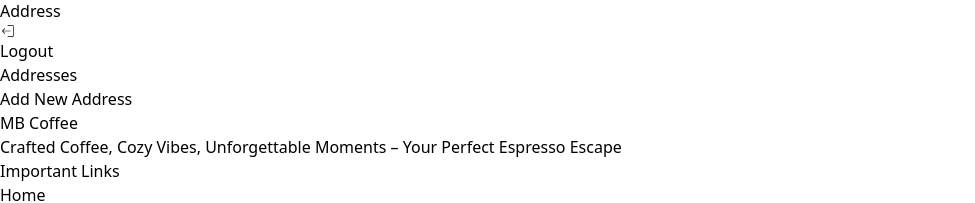
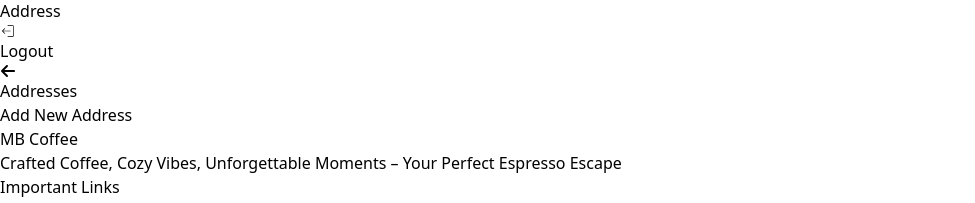
Before and after one commit to Mohsen-Baghaei/MB-Coffee, a React (Vite) app: page /profile in a window 1280 px wide. Shown: the part 2513-2716 px from the top of the page, without its empty margins (0-975 px from the left). Built offline with nearby package versions, Linux system fonts and the light colour scheme; no server answers.

Commit message:
working on address

```diff
--- a/src/App.tsx
+++ b/src/App.tsx
@@ -6,6 +6,7 @@
 import Layout from "./components/Layout";
 import Home from "./components/elements/Home";
 import Loading from "./components/elements/Loading";
+import Address from "./components/profile/address/Address";
 
 const Products = lazy(() => import("./components/products/Products"));
 const SingleProduct = lazy(() => import("./components/products/SingleProduct"));
@@ -84,14 +85,16 @@
             </Suspense>
           }
         />
+        <Route path="profile">
           <Route
-          path="profile"
+            index
             element={
               <Suspense fallback={<Loading />}>
                 <Profile />
               </Suspense>
             }
           />
+        </Route>
 
         <Route
           path="*"
--- a/src/components/profile/Profile.tsx
+++ b/src/components/profile/Profile.tsx
@@ -34,11 +34,11 @@
         </div>
 
         <div className="w-full flex items-center gap-4 border-b-2 border-solid border-gray-400 p-5">
-          <CiLogout className="size-8" />
+          <CiLogout className="size-8 " />
           <p className="text-xl font-semibold ">Logout</p>
         </div>
       </article>
-      <article className="hidden lg:flex lg:w-8/12 xl:w-10/12  flex-col items-start justify-start p-5">
+      <article className="hidden lg:flex lg:w-8/12 xl:w-10/12  flex-col items-start justify-start ">
         <Address />
       </article>
     </section>
--- a/src/components/profile/address/Address.tsx
+++ b/src/components/profile/address/Address.tsx
@@ -1,11 +1,25 @@
 import { ReactElement } from "react";
+import { FaArrowLeft } from "react-icons/fa6";
+import { selectedUsers } from "../../../app/register/registerSlice";
+import { useSelector } from "react-redux";
+import { Link } from "react-router-dom";
 
 const Address = (): ReactElement => {
+  const user = useSelector(selectedUsers);
+
   return (
-    <div className="flex flex-col items-center justify-center w-full gap-7">
-      <div className="flex justify-between items-center">
-        <p className="text-2xl">Addresses</p>
-        <button>Add New Address</button>
+    <div className="flex flex-col items-center justify-center w-full gap-7 p-5">
+      <div className="w-full flex justify-between items-center">
+        <div className="flex gap-4 justify-center items-center">
+          <FaArrowLeft className="size-6 cursor-pointer" />
+          <p className="text-2xl">Addresses</p>
+        </div>
+        <Link
+          to={`/new/${user?.id}`}
+          className=" flex justify-center items-center gap-1 tracking-wider font-semibold bg-secondary/70 text-gray-100 p-4 rounded-lg hover:bg-secondary transition-all duration-300 ease-in-out focus:shadow-outline focus:outline-none disabled:bg-secondary/40 cursor-pointer"
+        >
+          Add New Address
+        </Link>
       </div>
     </div>
   );
```
Also changed, not shown: src/components/profile/address/NewAddress.tsx (+2 -5 lines). Lines whose indentation alone changed are shown as unchanged.
